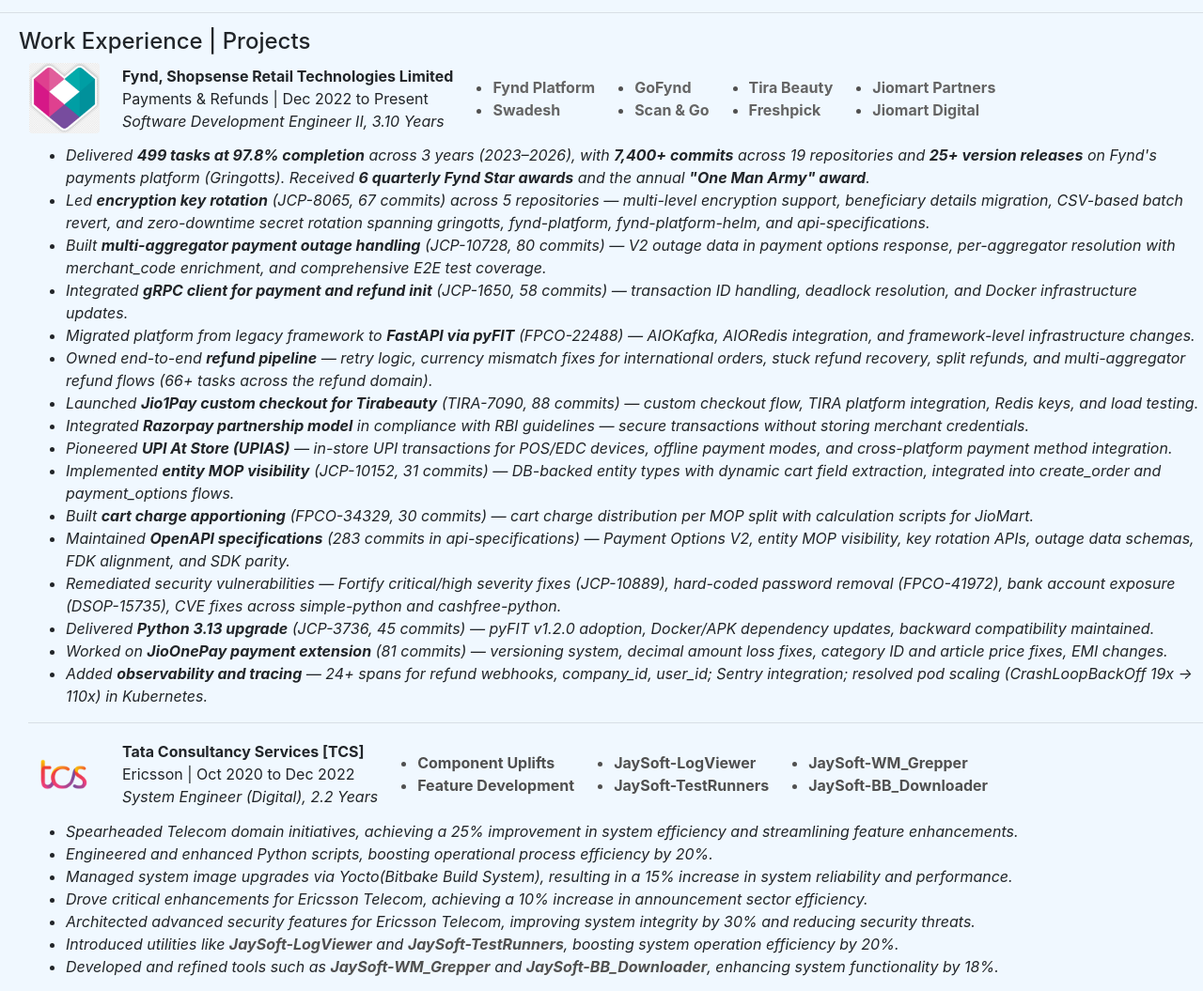
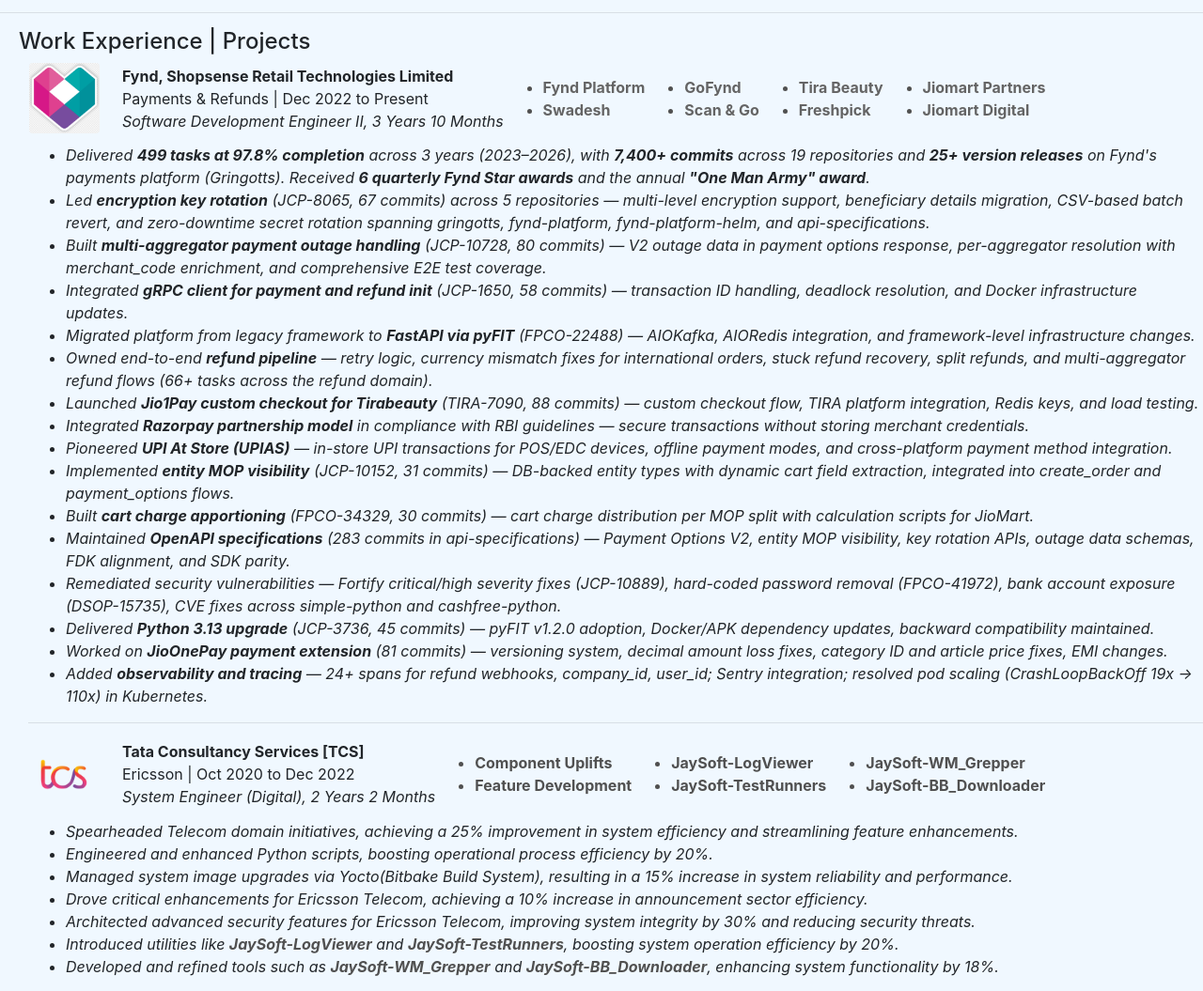
Before and after one commit to iamjpsonkar/portfolio, a plain HTML site: page resume/index.html in a window 1280 px wide. Shown: the part 761-1816 px from the top of the page at 94% size. Drawn offline with Linux system fonts and the light colour scheme.

Commit message:
fix(resume): display tenure as years and months

```diff
--- a/resume/index.html
+++ b/resume/index.html
@@ -283,8 +283,9 @@
                                         Technologies Limited</strong><br>
                                     Payments &amp; Refunds | Dec 2022 to
                                     Present<br>
-                                    <i>Software Development Engineer II, <span id="fYear">0</span>.<span
-                                            id="fMonth">5</span> Years</i>
+                                    <i>Software Development Engineer II,
+                                        <span id="fYear">3</span> Years
+                                        <span id="fMonth">10</span> Months</i>
                                 </td>
 
                                 <!-- Projects -->
@@ -423,8 +424,8 @@
                                 <td style="padding-left: 12px;">
                                     <strong>Tata Consultancy Services [TCS]</strong><br>
                                     Ericsson | Oct 2020 to Dec 2022<br>
-                                    <i>System Engineer (Digital), <span id="tYear">2</span>.<span id="tMonth">2</span>
-                                        Years</i>
+                                    <i>System Engineer (Digital), <span id="tYear">2</span> Years
+                                        <span id="tMonth">2</span> Months</i>
                                 </td>
 
                                 <!-- Projects -->
```
